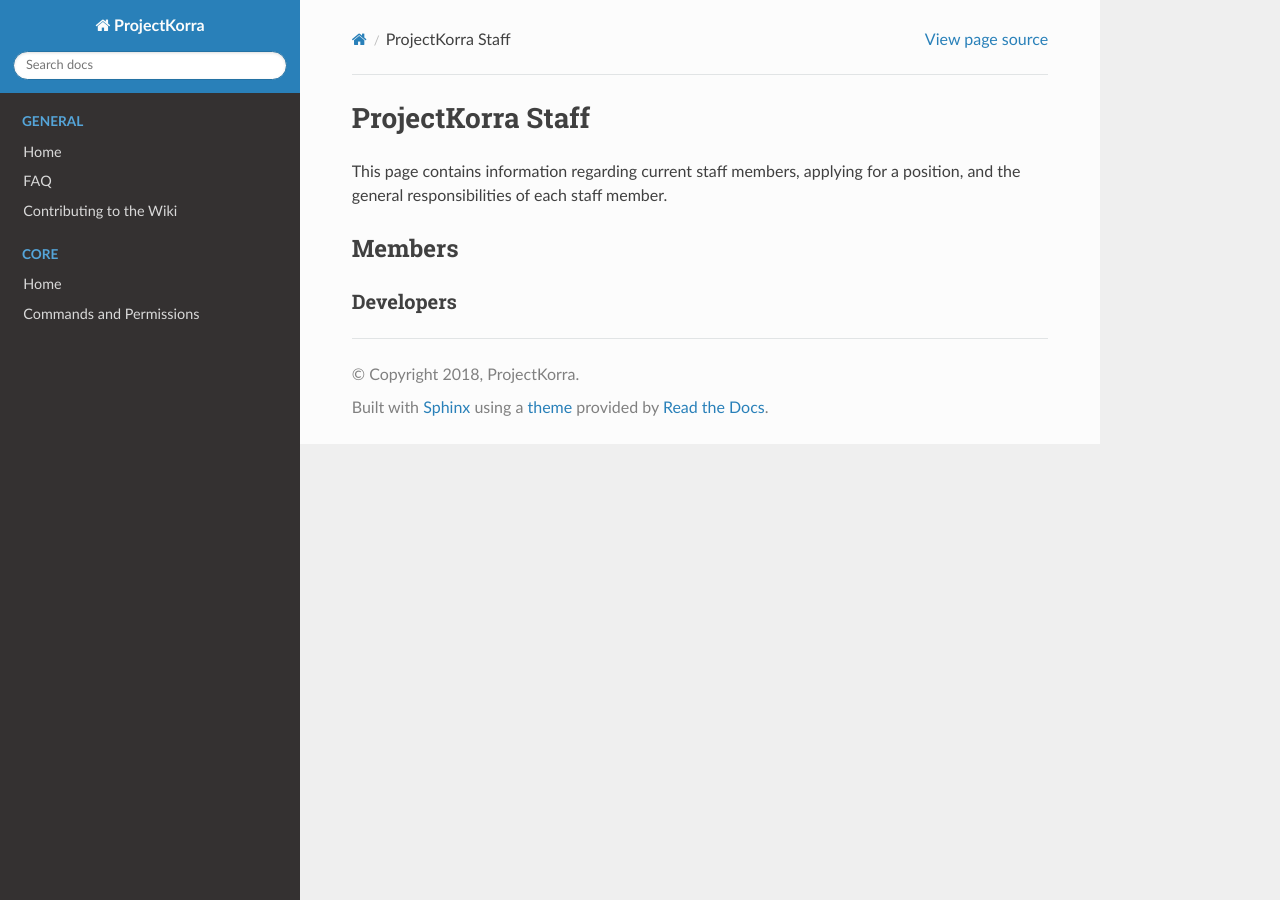
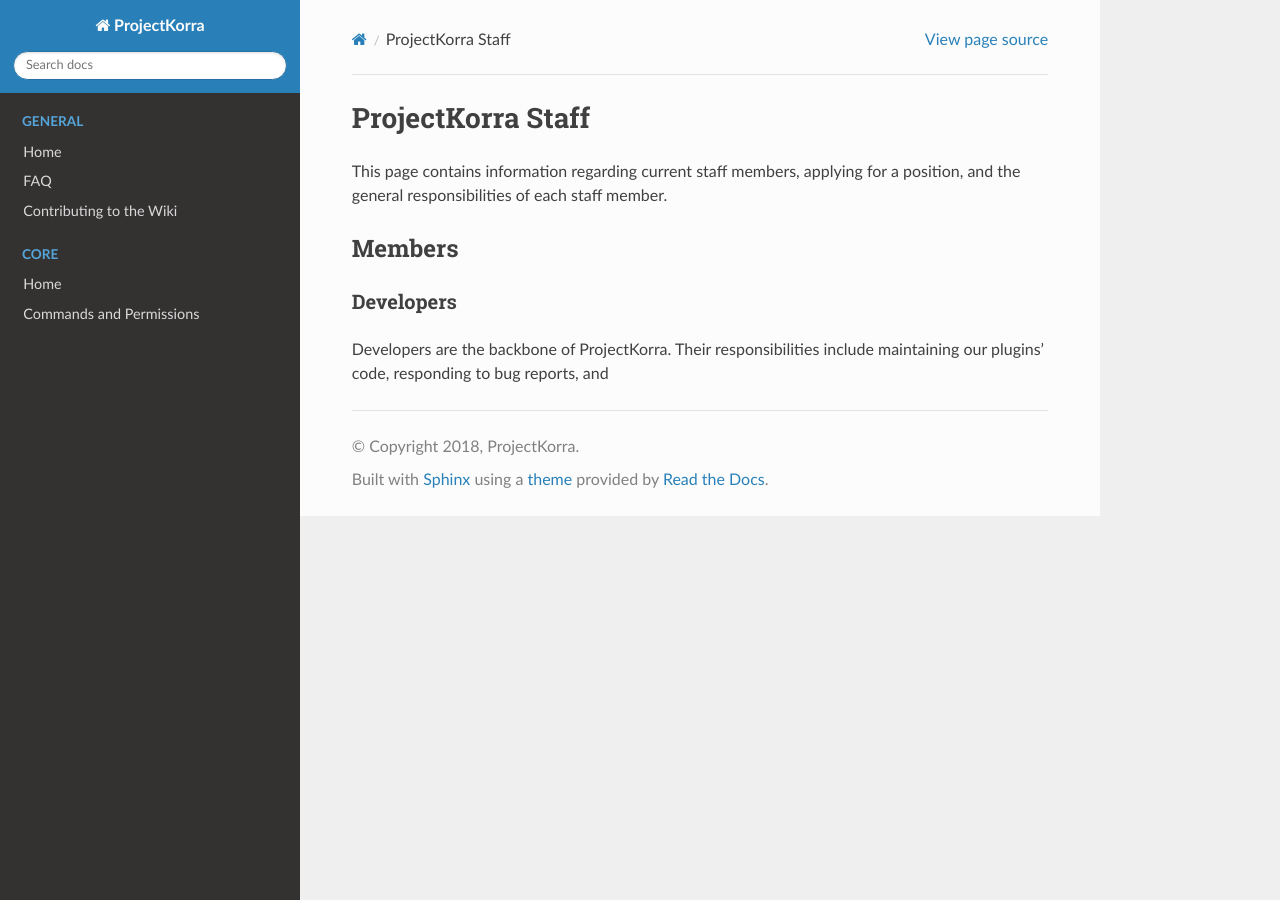
Before and after one commit to ProjectKorra/ProjectKorraWiki, a Sphinx documentation site: the page built from source/general/staff.rst, in a window 1280 px wide. Built offline with Sphinx 7.4.7 and the Read the Docs theme 2.0.0, drawn with Linux system fonts in a browser that asks for light colours.

Commit message:
Update staff.rst

```diff
--- a/source/general/staff.rst
+++ b/source/general/staff.rst
@@ -12,3 +12,4 @@
 
 Developers
 ----------
+Developers are the backbone of ProjectKorra. Their responsibilities include maintaining our plugins' code, responding to bug reports, and
```
